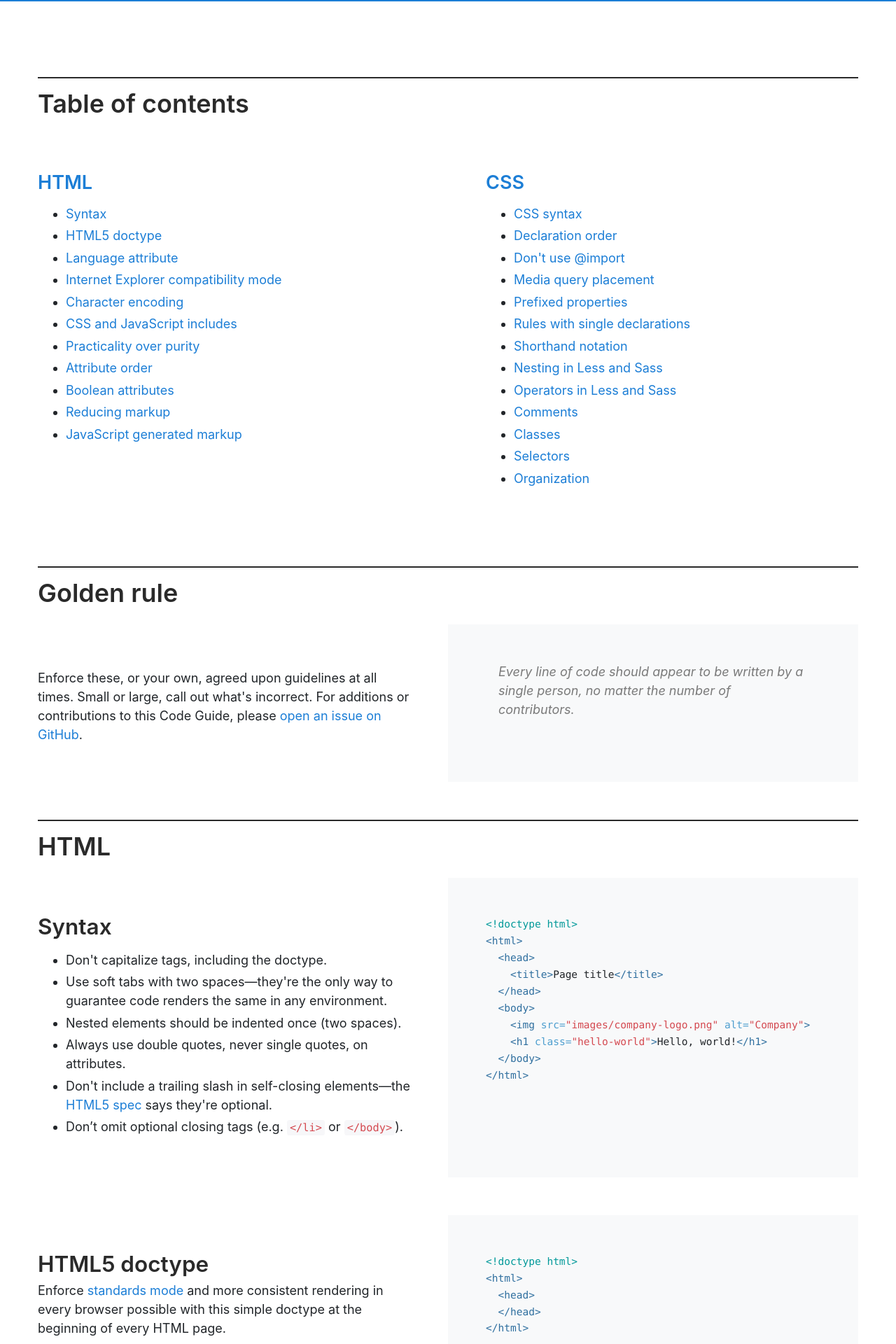
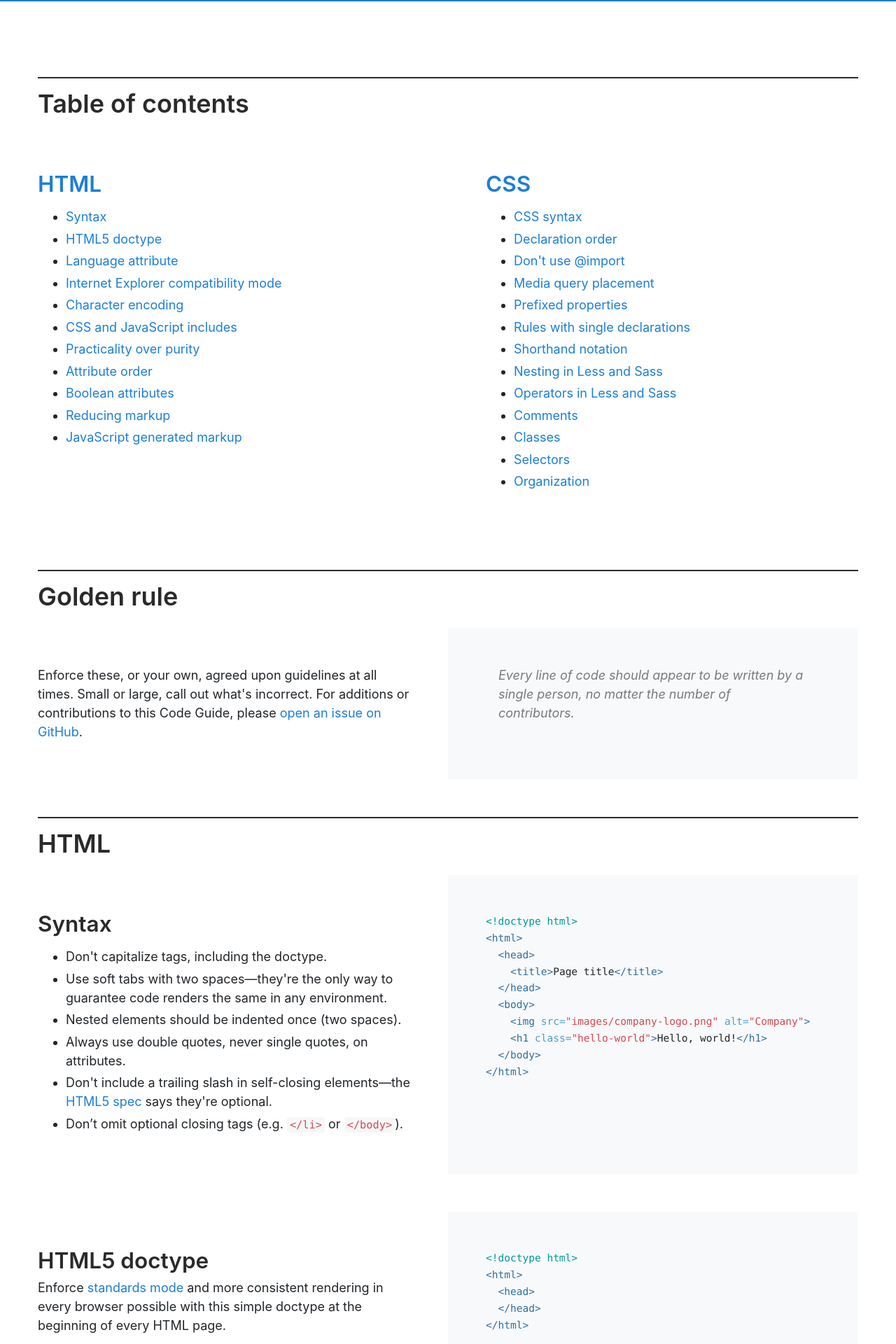
Before and after one commit to cynthiabsmindlr/code-guide, a Jekyll site: the page built from index.html, in a window 1280 px wide. Shown: the part 657-2577 px from the top of the page at 70% size. Built offline with Jekyll 4.4.1, drawn with Linux system fonts in a browser that asks for light colours; comment, search, counter and statistics services are not loaded.

```diff
--- a/index.html
+++ b/index.html
@@ -6,7 +6,7 @@ layout: default
 <h2 id="toc">Table of contents</h2>
 <div class="section toc">
   <div class="col">
-    <h4><a href="#html">HTML</a></h4>
+    <h3><a href="#html">HTML</a></h3>
     <ul>
       <li><a href="#html-syntax">Syntax</a></li>
       <li><a href="#html-doctype">HTML5 doctype</a></li>
@@ -22,7 +22,7 @@ layout: default
     </ul>
   </div>
   <div class="col">
-    <h4><a href="#css">CSS</a></h4>
+    <h3><a href="#css">CSS</a></h3>
     <ul>
       <li><a href="#css-syntax">CSS syntax</a></li>
       <li><a href="#css-declaration-order">Declaration order</a></li>
@@ -44,7 +44,6 @@ layout: default
 <h2 id="golden-rule">Golden rule</h2>
 <div class="section" id="golden-rule">
   <div class="col">
-    <h3></h3>
     <p>Enforce these, or your own, agreed upon guidelines at all times. Small or large, call out what's incorrect. For additions or contributions to this Code Guide, please <a href="https://github.com/mdo/code-guide/issues/new">open an issue on GitHub</a>.</p>
   </div>
   <div class="col">
```
